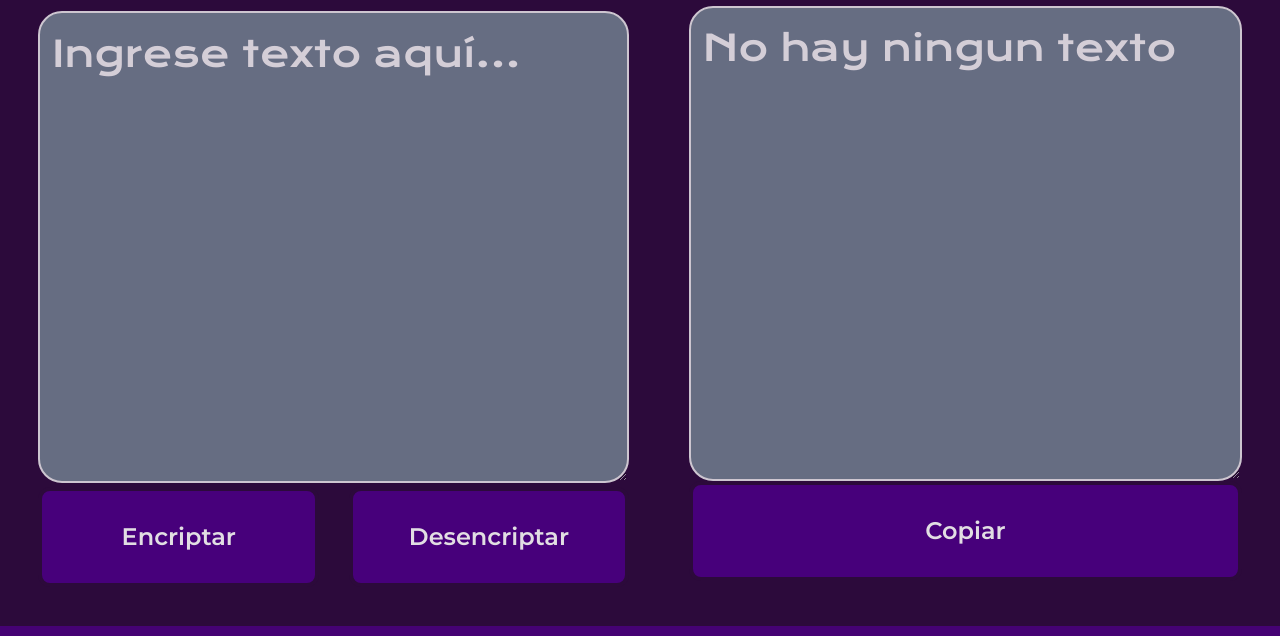
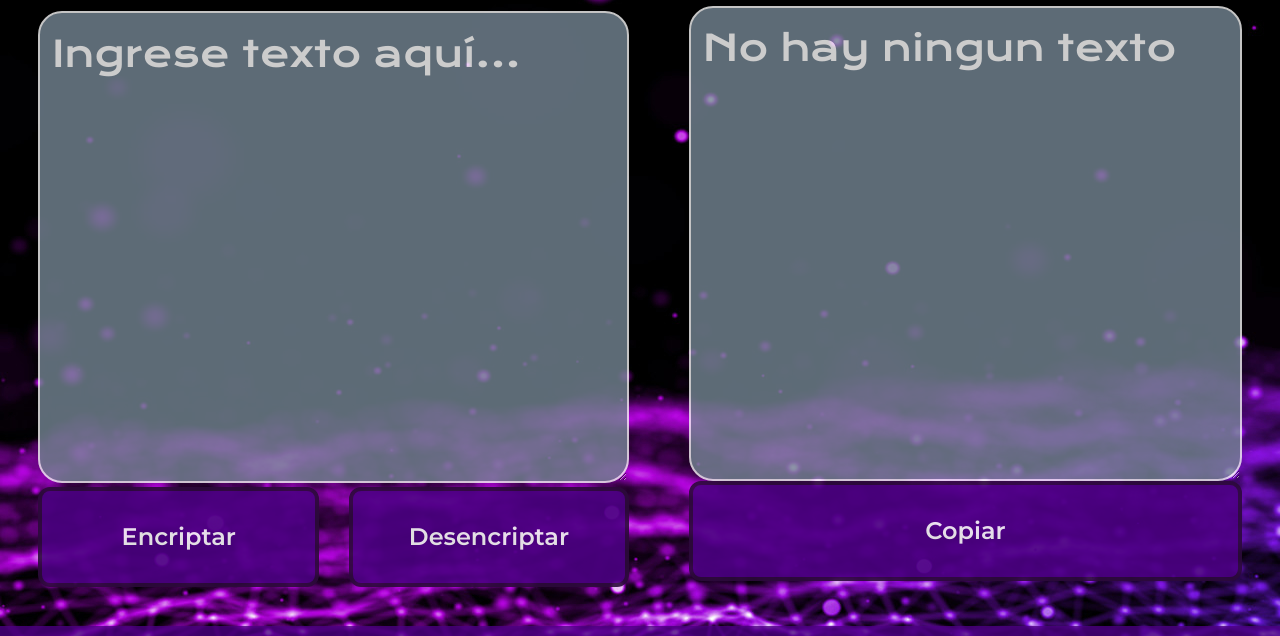
Before and after one commit to andreztrujillo/encriptador, a plain HTML site: page index.html in a window 1280 px wide. Shown: the part 124-760 px from the top of the page. Drawn offline with nearby package versions, Linux system fonts and the light colour scheme; the site is published under a folder, as on GitHub Pages, so addresses that start at the root find nothing.

Commit message:
Update style.css

```diff
--- a/style.css
+++ b/style.css
@@ -19,7 +19,7 @@
 body {
     display: flex;
     flex-direction: column;
-    background-image: url(/12728.jpg);
+    background-image: url(12728.jpg);
     background-color: var(--color-primario);
     color: var(--color-secundario);
     cursor: url(cursor.png), auto;
```
